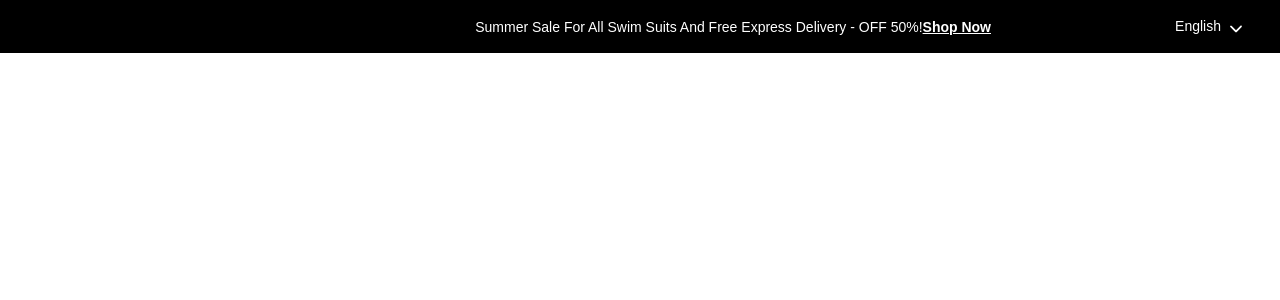
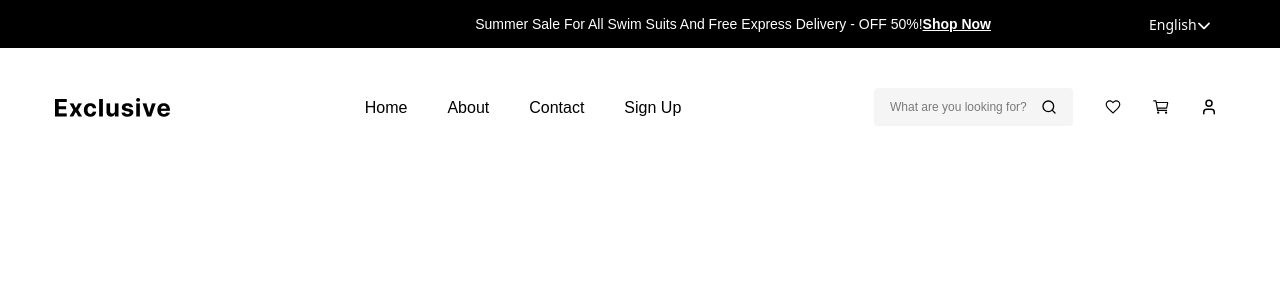
Before and after one commit to Roni006/exclusive, a React app: page / in a window 1280 px wide. Shown: the top 300 px of the page. Built offline with nearby package versions, Linux system fonts and the light colour scheme; the HTML template or start-up script is replaced by a standard one.

Commit message:
navbar created

```diff
--- a/src/components/Navbar/Navbar.jsx
+++ b/src/components/Navbar/Navbar.jsx
@@ -1,48 +1,76 @@
-import { useState } from "react";
 import { IoIosArrowDown } from "react-icons/io";
+import logo from "../../assets/images/logo.png";
+import { LuSearch } from "react-icons/lu";
+import { IoMdHeartEmpty } from "react-icons/io";
+import { IoCartOutline } from "react-icons/io5";
+import { LuUser } from "react-icons/lu";
+
+
 const Navbar = () => {
-    const [lang, setLang] = useState(false);
-    const [value, setValue] = useState("English");
 
-    // const handleValue = () => {
-    //     setValue("Bangla");
-    //     setLang(false);
-    // }
-    const handleValue = () => {
-        setValue(value === 'English' ? 'Bangla' : 'English');
-        setLang(false);
-    }
     return (
         <>
-            <nav className='bg-[#000000]'>
+            <nav >
+                <div className='bg-[#000000]'>
+                    <div className="container">
+                        <div className="flex items-center py-3">
+                            <div className=" w-[80%] text-end">
+                                <p className="text-[#ffffff] text-[14px] font-poppins leading-[21px] ">Summer Sale For All Swim Suits And Free Express Delivery - OFF 50%!
+                                    <a href="#" className="font-semibold leading-6 underline">Shop Now</a></p>
+                            </div>
+                            <div className="w-[20%] text-end">
+                                <div className='flex justify-end gap-[9px] items-center'>
+                                    <div class="relative w-22">
+                                        <select class="appearance-none w-full px-3 outline-0 font-popins text-[14px] leading-[21px] text-[#FAFAFA] font-normal cursor-pointer">
+                                            <option className='text-black'>English</option>
+                                            <option className='text-black'>Bangla</option>
+                                        </select>
+                                        <span class="pointer-events-none absolute right-3 top-1/2 -translate-y-1/2">
+                                            <IoIosArrowDown className='text-[18px] text-[#FAFAFA] mt-1' />
+                                        </span>
+                                    </div>
+                                </div>
+                            </div>
+                        </div>
+                    </div>
+                </div>
                 <div className="container">
-                    <div className="flex items-center py-3">
-                        <div className=" w-[80%] text-end">
-                            <p className="text-[#ffffff] text-[14px] font-poppins leading-[21px] ">Summer Sale For All Swim Suits And Free Express Delivery - OFF 50%!
-                                <a href="#" className="font-semibold leading-6 underline">Shop Now</a></p>
+                    <div className="pt-10 pb-4 flex items-center">
+                        <div className="w-[10%]">
+                            <div className="logo">
+                                <a href="#">
+                                    <img src={logo} alt="logo" />
+                                </a>
+                            </div>
                         </div>
-                        <div className=" w-[20%] text-end">
-                            <div className="flex justify-end gap-2.5 ">
-                                <div className="flex flex-col p-1 rounded-[5px] relative">
-                                    <a href="#" className="text-[#ffffff] text-[14px] font-poppins leading-[21px] ">{value}</a>
+                        <div className="w-[60%]">
+                            <ul className="menus flex justify-center gap-10">
+                                <li><a href="#">Home</a></li>
+                                <li><a href="#">About</a></li>
+                                <li><a href="#">Contact</a></li>
+                                <li><a href="#">Sign Up</a></li>
+                            </ul>
+                        </div>
+                        <div className="w-[30%] flex items-center justify-end gap-6">
+                            <div className="W-[243px] relative">
+                                <input className="outline-0 bg-[#F5F5F5] py-2.5 ps-4 pe-10 w-full text-[12px] leading-[18px rounded-sm font-poppins" type='text' placeholder="What are you looking for?" />
+                                <LuSearch className="absolute top-[50%] translate-y-[-50%] right-4 cursor-pointer" />
 
-                                    {/* {
-                                        lang &&
-                                        <a href="#" className="absolute top-full left-0 px-2 bg-[#ef7d7d] text-[#ffffff] text-[14px] font-poppins leading-[21px] transition-all duration-200 opacity-100 scale-100 origin-top"
-                                        onClick={handleValue}>{value == 'Bangla' ? 'English' : 'Bangla'}</a>
-                                    } */}
-                                    <a
-                                        href="#"
-                                        onClick={handleValue}
-                                        className={`
-                                        absolute top-full left-0 px-2 bg-[#ef7d7d] text-[#ffffff] text-[14px] font-poppins leading-[21px] rounded-[5px] transition-all duration-200 origin-top
-                                        ${lang ? "opacity-100 scale-100 pointer-events-auto" : "opacity-0 scale-95 pointer-events-none"}
-                                        `}
-                                    >
-                                        {value == 'Bangla' ? 'English' : 'Bangla'}
-                                    </a>
-                                    <IoIosArrowDown onClick={() => setLang(!lang)} className="text-white text-[18px] cursor-pointer absolute top-2 -right-5" />
+                            </div>
+                            <div className="flex justify-center items-center gap-4">
+
+                                <div className="w-8 h-8 hover:hover:bg-[#DB4444] duration-200 flex justify-center items-center rounded-full cursor-pointer group">
+                                    <IoMdHeartEmpty className="text-[18px] text-[#000000] group-hover:text-white duration-200 " />
                                 </div>
+
+                                <div className="w-8 h-8 hover:hover:bg-[#DB4444] flex justify-center items-center rounded-full cursor-pointer group">
+                                    <IoCartOutline className="text-[18px] text-[#000000] group-hover:text-white duration-200 " />
+                                </div>
+
+                                <div className="w-8 h-8 hover:hover:bg-[#DB4444] flex justify-center items-center rounded-full cursor-pointer group">
+                                    <LuUser className="text-[18px] text-[#000000] group-hover:text-white duration-200 " />
+                                </div>
+
                             </div>
                         </div>
                     </div>
--- a/src/index.css
+++ b/src/index.css
@@ -1,7 +1,7 @@
 @import "tailwindcss";
 @import url('https://fonts.googleapis.com/css2?family=Inter:ital,opsz,wght@0,14..32,100..900;1,14..32,100..900&family=Poppins:ital,wght@0,100;0,200;0,300;0,400;0,500;0,600;0,700;0,800;0,900;1,100;1,200;1,300;1,400;1,500;1,600;1,700;1,800;1,900&display=swap');
 
-
+/* ! Initial set up */
 .container {
     @apply max-w-[1170px] mx-auto;
 }
@@ -10,3 +10,15 @@
     --font-poppins: "Poppins", sans-serif;
     --font-inter: "Inter", sans-serif;
 }
+/* ! Initial set up */
+
+
+/* ! header menu */
+.menus li a {
+    @apply text-black text-[16px] leading-6 font-normal font-poppins
+}
+.menus li a:hover {
+    @apply text-[#DB4444] duration-200;
+}
+
+/* ! header menu */
```
Also changed, not shown: src/assets/images/logo.png (added), 1 other file (tests, documents, lock files or other folders).
